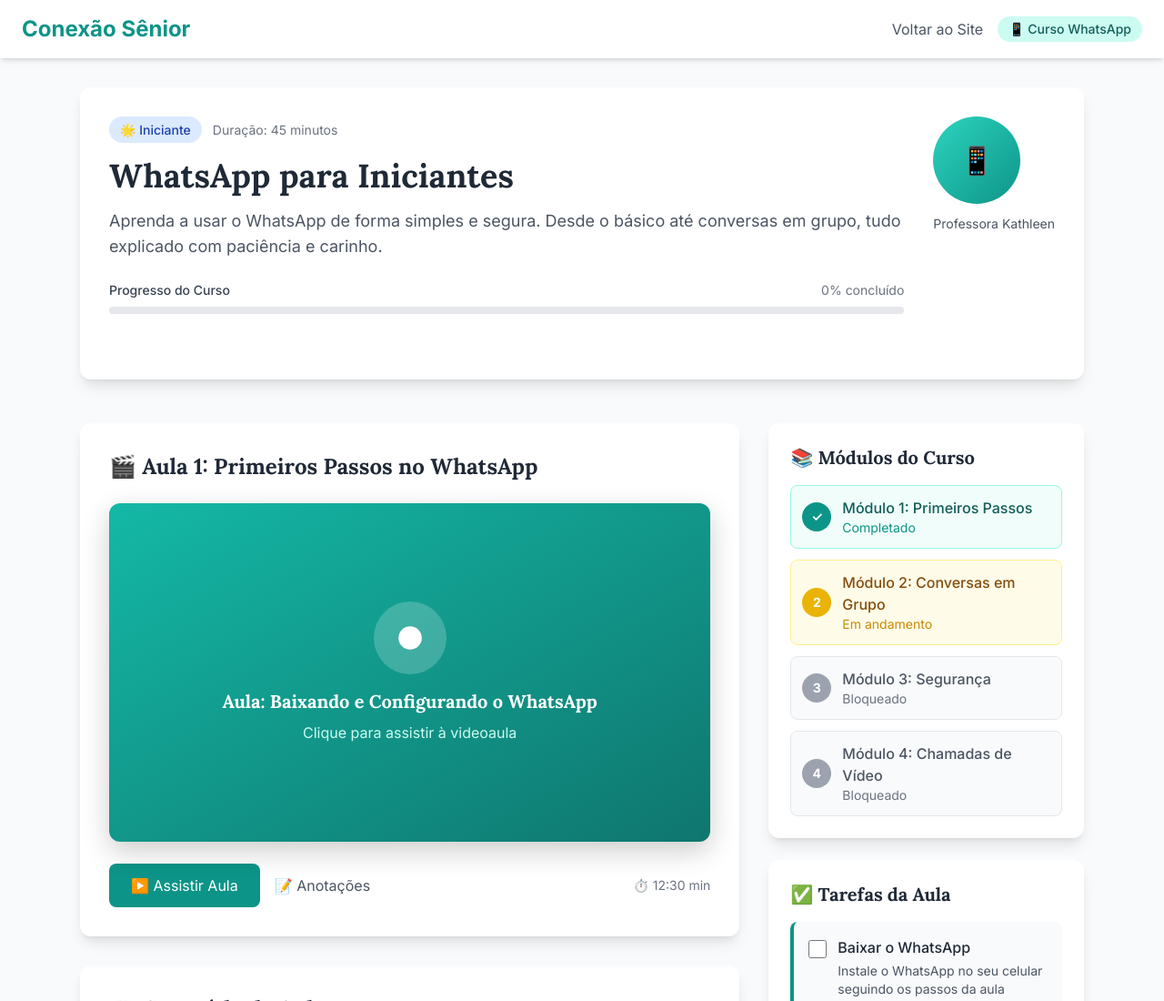
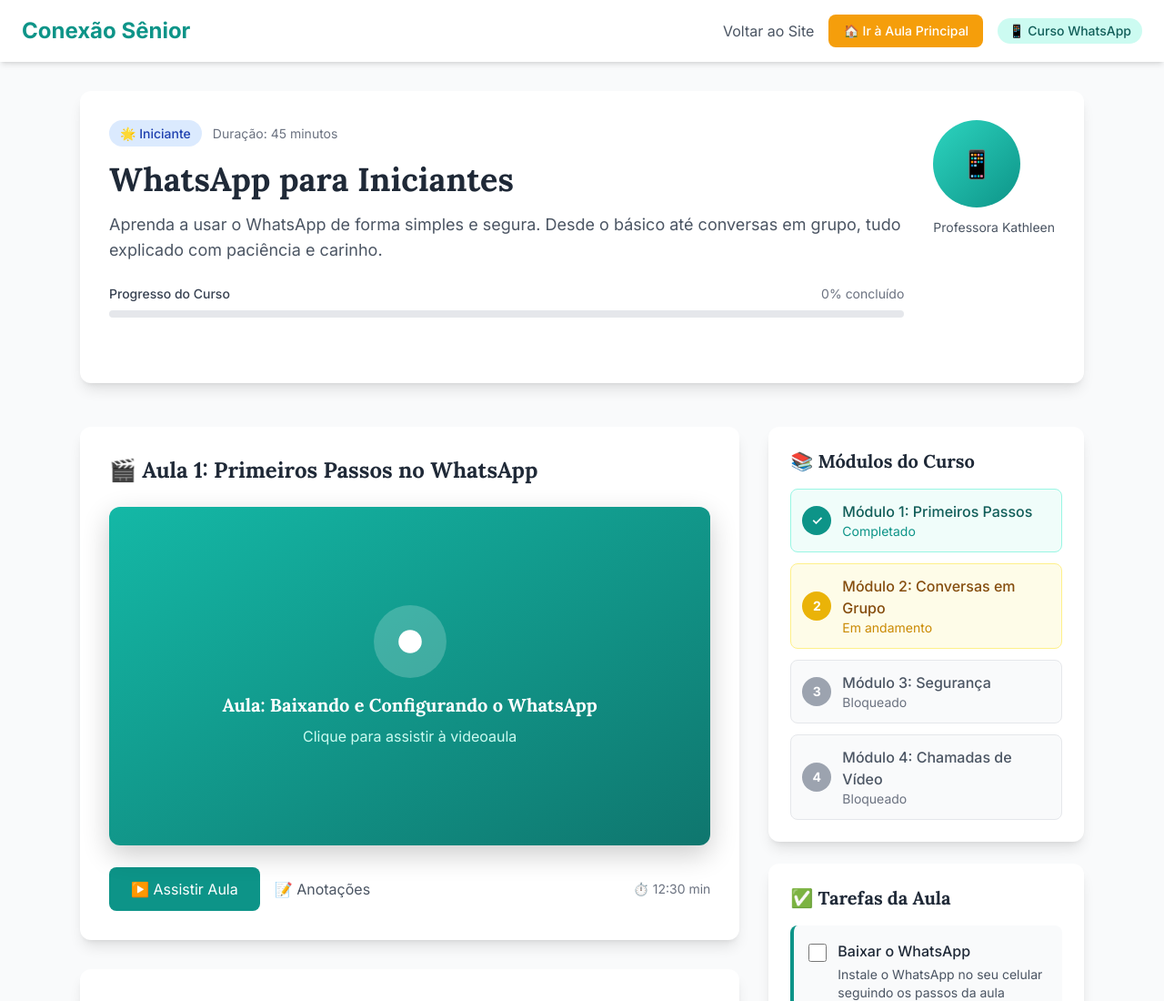
Before and after one commit to GabrielHiro/conexao-senior, a plain HTML site: page pagina-curso.html in a window 1280 px wide. Shown: the top 1100 px of the page at 91% size. Drawn offline with nearby package versions, Linux system fonts and the light colour scheme.

Commit message:
Enhance navigation in course page by adding a button for direct access to the main class and improving link styles

```diff
--- a/pagina-curso.html
+++ b/pagina-curso.html
@@ -191,7 +191,10 @@
         <nav class="container mx-auto px-6 py-4 flex justify-between items-center">
             <a href="index.html" class="text-2xl font-bold text-teal-600 focus-visible">Conexão Sênior</a>
             <div class="flex items-center space-x-4">
-                <a href="index.html" class="text-gray-600 hover:text-teal-600 focus-visible">Voltar ao Site</a>
+                <a href="index.html" class="text-gray-600 hover:text-teal-600 focus-visible transition-colors">Voltar ao Site</a>
+                <button onclick="window.location.href='index.html'" class="bg-amber-500 text-white px-4 py-2 rounded-lg hover:bg-amber-600 focus-visible transition-colors font-medium text-sm">
+                    🏠 Ir à Aula Principal
+                </button>
                 <div class="bg-teal-100 text-teal-800 px-3 py-1 rounded-full text-sm font-medium">
                     📱 Curso WhatsApp
                 </div>
```
